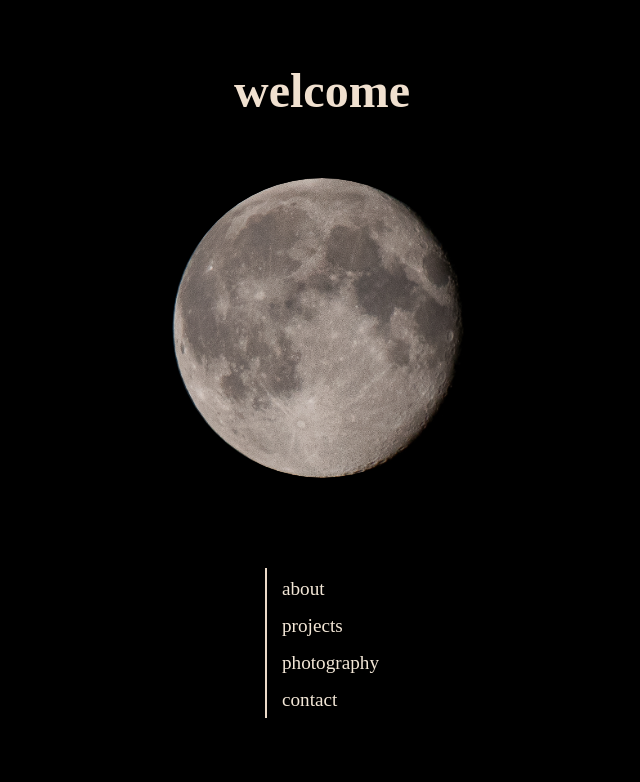
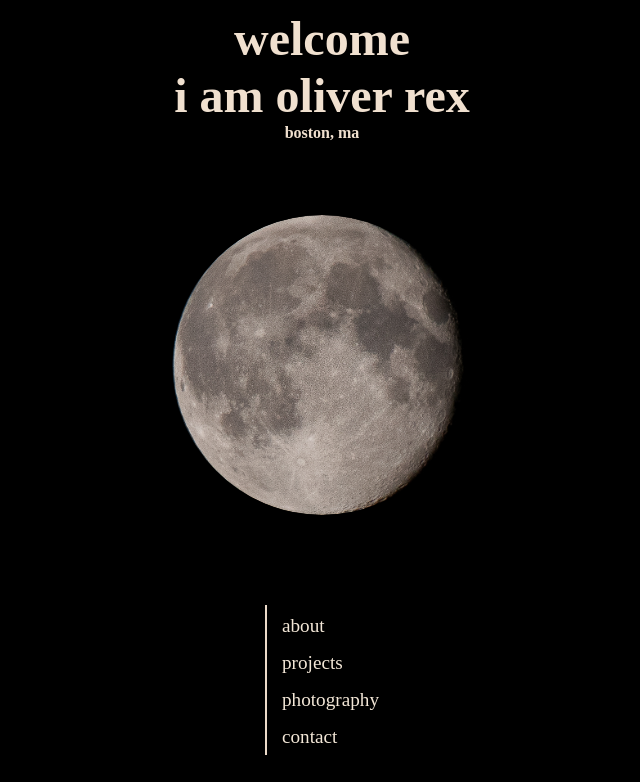
Before and after one commit to oliverrexx/MyPortfolio, a plain HTML site: page index.html in a window 1280 px wide. Shown: the whole page, without its empty margins (318-958 px from the left). Drawn offline with Linux system fonts and the light colour scheme.

Commit message:
Updated welcome text

```diff
--- a/index.html
+++ b/index.html
@@ -27,8 +27,14 @@
 
       h1 {
         font-size: 3rem;
-        margin-top: 0px;
-        margin-bottom: 0px;
+        margin: 0;
+        text-align: center;
+        line-height: .6;
+      }
+
+      h2 {
+        font-size: 1rem;
+        margin-top: 13px;
         text-align: center;
       }
 
@@ -144,7 +150,8 @@
   </head>
   <body>
     <header>
-      <h1>welcome</h1>
+      <h1>welcome<br /><br /> i am oliver rex</h1>
+      <h2>boston, ma</h2>
     </header>
     <div class="moon-container">
       <img
```
Also changed, not shown: me/contact.html (+1 -1 lines), 1 other file.
